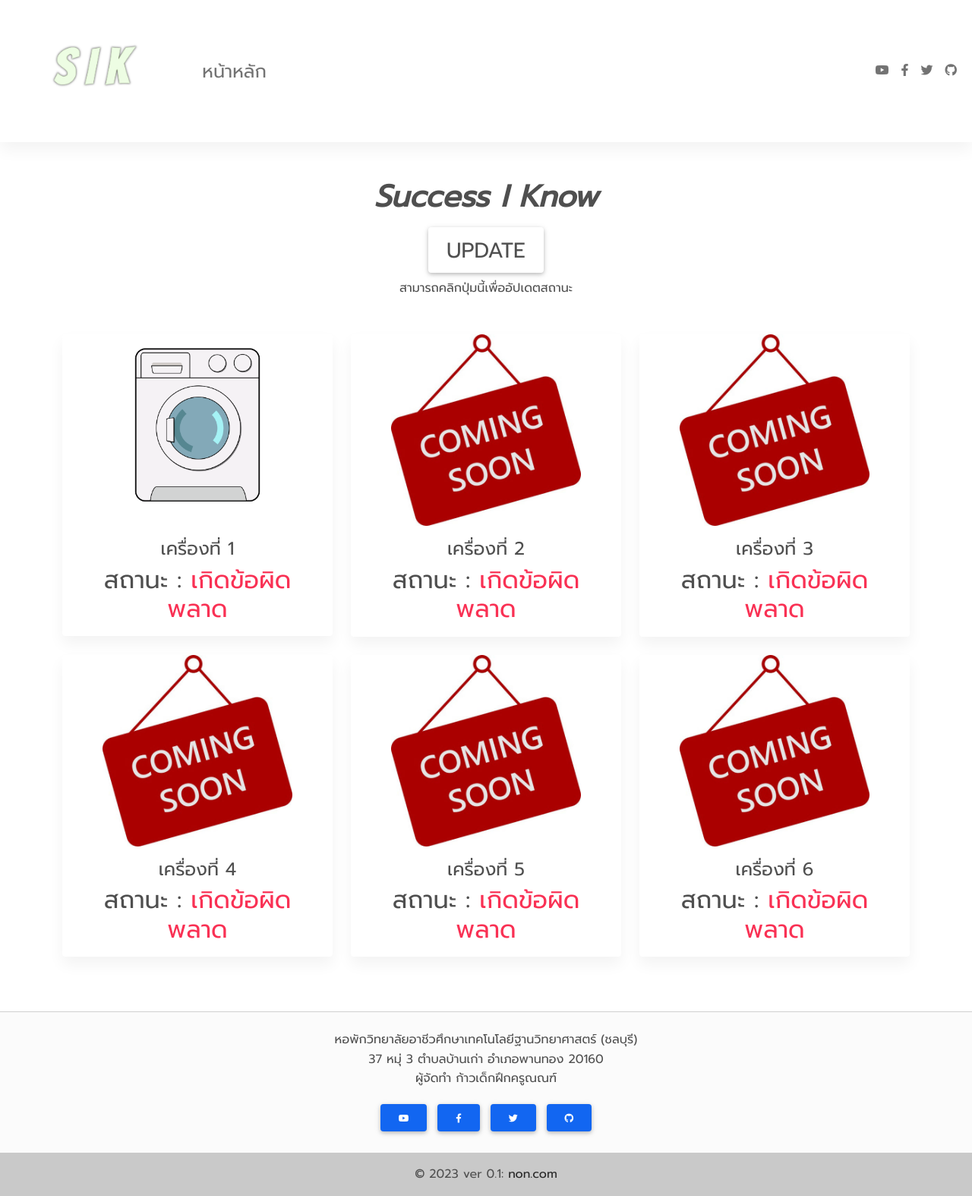
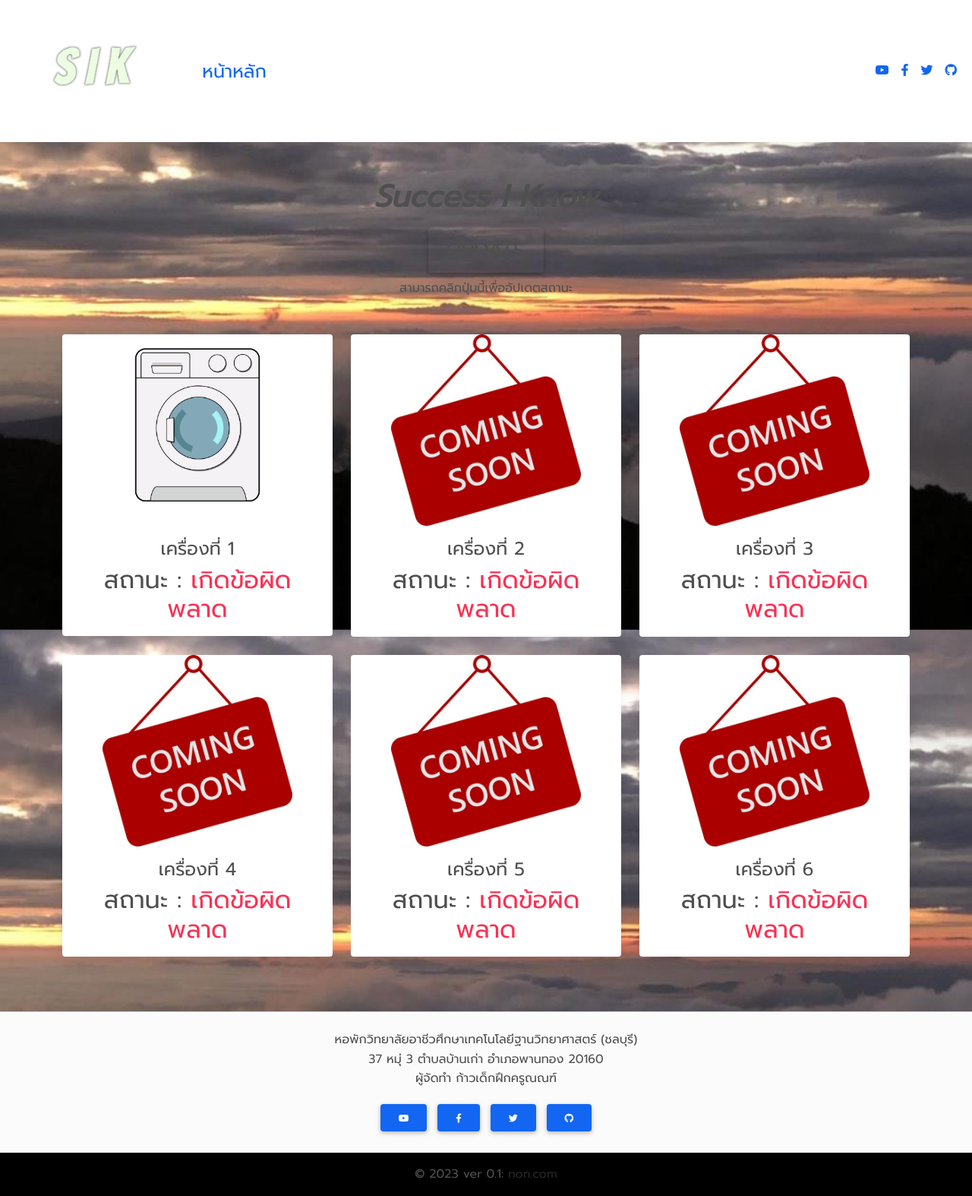
Before and after one commit to puttikorn-1/Success-I-Know-Frontend, a web app: file index.html in a window 1280 px wide. Shown: the whole page at 76% size. Run offline with its HTML, style and script files only (its server is not run), Linux system fonts and the light colour scheme; some libraries are stand-ins or nearby versions.

Commit message:
Update ไม่รู้

```diff
--- a/css/style.css
+++ b/css/style.css
@@ -1,3 +1,9 @@
 * {
     font-family: 'Prompt', sans-serif;
 }
+body{
+    padding: 0;
+    margin: 0;
+    background: url(/img/564000009966701.jpg)no-repeat center center fixed;
+    background-size: cover;
+}
--- a/index.html
+++ b/index.html
@@ -49,7 +49,7 @@
       </style>
 
     <!-- Navbar -->
-    <nav class="navbar navbar-expand-lg navbar-light bg-white">
+    <nav class="navbar navbar-expand-lg navbar-ligh bg-white">
         <div class="container-fluid">
             <!-- Navbar brand -->
             <a class="navbar-brand" href="/">
@@ -105,7 +105,7 @@
             <!--Section: Content-->
             <section class="text-center">
                 <h1 class="mt-5 mb-3"><i><strong>Success I Know</strong></i></h1>
-                <button id="update_btn" class="btn btn-default mb-2 fs-3">Update</button>
+                <button id="update_btn" class="btn btn-default mb-2 fs-3">Update</button> <style></style>
                 <p class="mb-5">สามารถคลิกปุ่มนี้เพื่ออัปเดตสถานะ</p>
 
                 <div class="row">
@@ -238,14 +238,14 @@
                 target="_blank">
                 <i class="fab fa-twitter"></i>
             </a>
-            <a href="https://" class="btn btn-primary m-1" role="button" rel="nofollow"
+            <a href="https://bio.nonlnwza.xyz" class="btn btn-primary m-1" role="button" rel="nofollow"
                 target="_blank">
                 <i class="fab fa-github"></i>
             </a>
         </div>
 
         <!-- Copyright -->
-        <div class="text-center p-3" style="background-color: rgba(0, 0, 0, 0.2);">
+        <div class="text-center p-3" style="background-color: rgb(0, 0, 0);">
             © 2023 ver 0.1:
             <a class="text-dark" target="_blank" href="img/363310656_580762084219254_8108055660447676980_n.jpg">non.com</a>
         </div>
```
Also changed, not shown: img/564000009966701.jpg (added), img/โลโก้_วอท.ชลบุรี.jpg (added).
